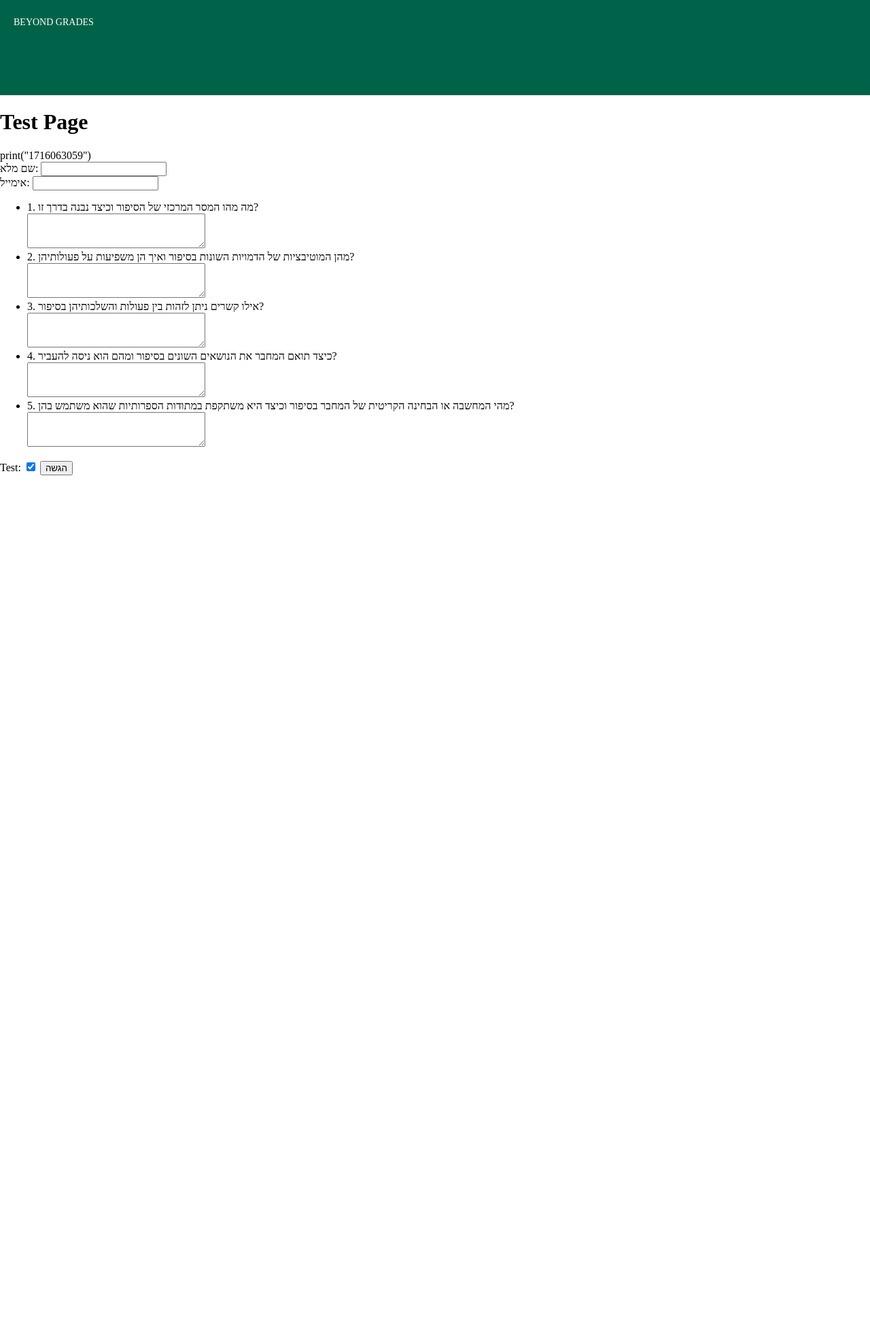
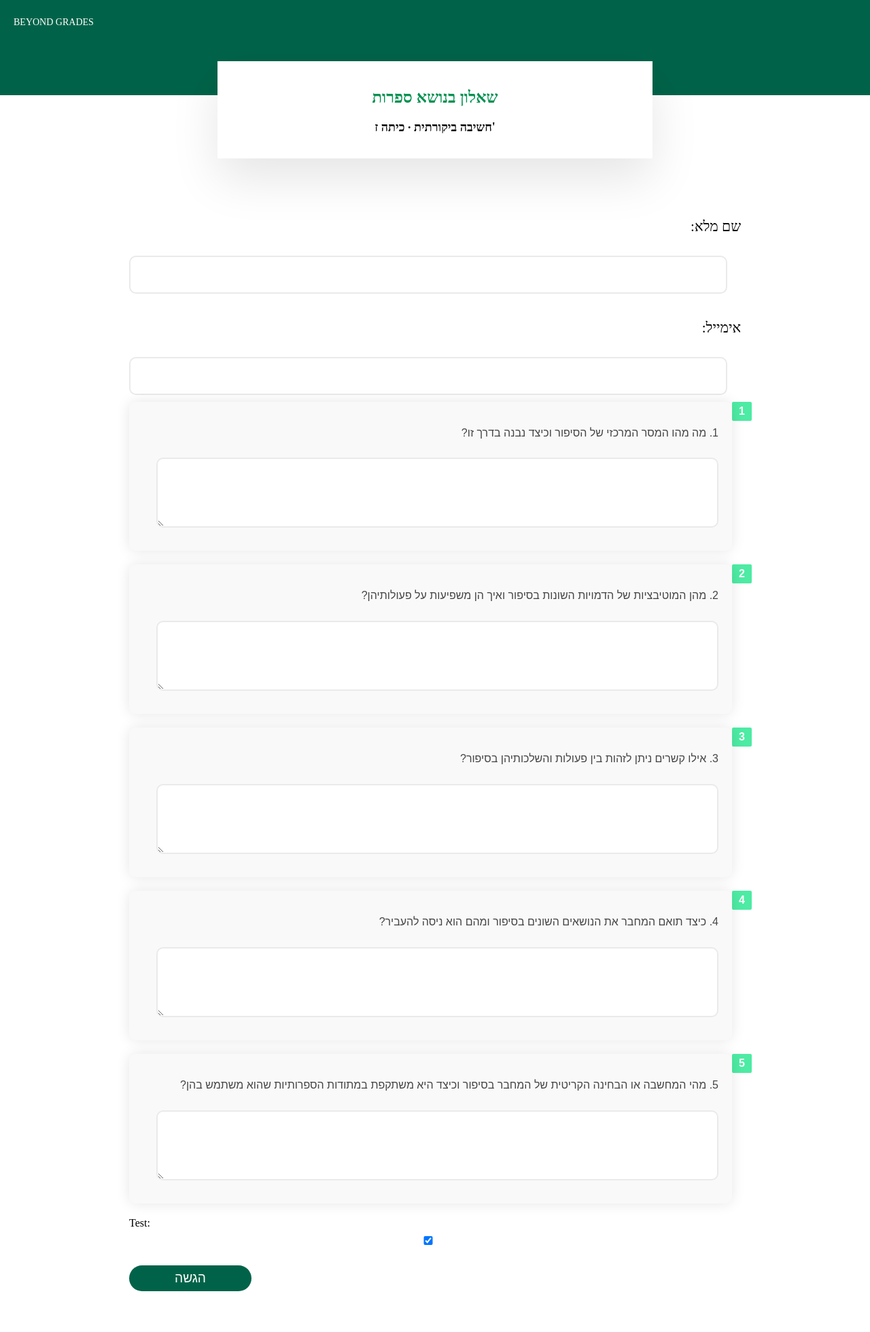
Before and after one commit to Beyond-Grades-AI/soft_skills, a Django app: page /web/test_page/1716063059/ in a window 1280 px wide. Shown: the whole page at 68% size. Before the commit the page ends 699 px from the top, so only its background shows below. Run offline with Django 5.2, Linux system fonts and the light colour scheme; data comes from the database, SQL or seed files in the repository; both versions use the stored data as it was after the commit.

Commit message:
test_page design

```diff
--- a/soft_skills/web/models.py
+++ b/soft_skills/web/models.py
@@ -12,6 +12,7 @@ class Test(models.Model):
     #creation_date = models.DateField(auto_now_add=True)  # Automatically set the creation date to the current date when the object is created
     teacher = models.ForeignKey('Teacher', related_name='tests', on_delete=models.CASCADE)  # Field to store the teacher
     #link = models.URLField(max_length=200, blank=True, null=True)  # Field to store the URL link for the test
+    grade = models.CharField(max_length=100)
 
     # class Meta:
     #      unique_together = ('title', 'teacher')  # Ensure unique combination of title and teacher
--- a/soft_skills/web/templates/test_page.html
+++ b/soft_skills/web/templates/test_page.html
@@ -1,7 +1,9 @@
-<!-- test_page.html -->
+{% extends 'base.html' %}
+{% block title %}
+Test Page
+{% endblock %}
 
-{% extends 'base.html' %}
-{%  block css %}
+{% block css %}
 <style>
     body {
         background-color: white;
@@ -13,6 +15,8 @@ body {
         width: 100%;
         padding: 70px 0;
         box-sizing: border-box;
+        text-align: center;
+        color: white;
     }
     .title-box {
         background-color: white;
@@ -21,48 +25,135 @@ body {
         border-radius: 0px;
         text-align: center;
         max-width: 600px;
-        margin: -50px auto 0 auto; /* Adjusted margin to move it down */
-        box-shadow: 0 30px 70px rgba(0, 0, 0, 0.1); /* Added shadow */
-    }
-    .title-container {
-        text-align: center;
-        margin-top: 50px; /* Adjust as needed */
-    }
-    .tests-container {
-        max-width: 800px;
-        margin: 0 auto;
-        padding: 20px;
-        background-color: #fff;
-        border-radius: 10px;
-        box-shadow: 0 0 20px rgba(0, 0, 0, 0.1);
+        margin: -50px auto 0 auto;
+        box-shadow: 0 30px 70px rgba(0, 0, 0, 0.1);
     }
     .header-text {
         position: absolute;
         top: 25px;
         left: 20px;
         color: white;
-            font-size: 14px; /* Adjust size as needed */
-        font-family: Arial Rounded MT Bold; /* Change to your preferred font */
-        {#font-weight: bold; /* Use 'normal' if you don't want it bold */#}
+        font-size: 14px;
+        font-family: Arial Rounded MT Bold;
+    }
+    .form-container {
+        max-width: 900px;
+        margin: 40px auto;
+        padding: 20px;
+        background-color: transparent;
+    }
+    .form-container h3,
+    .form-container h4 {
+        color: black;
+        text-align: right;
+        font-size: 21px;
+        font-weight: normal;
+        font-family: Noto Sans Hebrew New;
+        margin-bottom: 20px;
+        direction: rtl;
+
+    }
+    .form-container input[type="text"],
+    .form-container textarea,
+    .form-container input[type="checkbox"] {
+        width: calc(100% - 20px);
+        margin: 10px 0;
+        padding: 15px;
+        border: 2px solid #eaeaea;
+        border-radius: 10px;
+        box-sizing: border-box;
+        font-size: 1.2rem;
+        transition: border-color 0.3s ease;
+        direction: rtl;
+        text-align: right;
+    }
+    .form-container input[type="file"]:focus,
+    .form-container textarea:focus,
+    .form-container input[type="text"]:focus,
+    .form-container select:focus {
+        border-color: #007bff;
+        outline: none;
+    }
+    .form-container button {
+        width: 20%;
+        padding: 8px;
+        background-color: #006349;
+        color: #fff;
+        text-align: center;
+        border: none;
+        border-radius: 30px;
+        cursor: pointer;
+        transition: background-color 0.3s ease;
+        font-size: 1.2rem;
+        margin-top: 20px;
+    }
+    .form-container button:hover {
+        background-color: #004727;
+    }
+    .question-container {
+        display: flex;
+        align-items: flex-start;
+        margin-bottom: 20px;
+        direction: rtl;
+        text-align: right;
+    }
+    .vertical-line {
+        position: relative;
+        width: 3px;
+        background-color: #009150;
+        margin-left: 10px;
+    }
+    .vertical-line .question-number {
+        position: absolute;
+        left: -10px;
+        background-color: #4deba4;
+        color: white;
+        padding: 5px 10px;
+        border-radius: 2px;
+        font-family: 'Noto Sans Hebrew New', sans-serif;
+        font-size: 16px;
+        font-weight: bold;
+    }
+    .triangle-box {
+        background-color: #f9f9f9;
+        padding: 20px;
+        border-radius: 10px;
+        box-shadow: 0 0 20px rgba(0, 0, 0, 0.1);
+        position: relative;
+        flex-grow: 1;
+    }
+    .triangle-box .question-text {
+        font-family: 'Noto Sans Hebrew New', sans-serif;
+        font-size: 16px;
+        font-weight: 400;
+        line-height: 1.3;
+        color: #454545;
+        white-space: normal;
+    }
+    .triangle-box textarea {
+        width: calc(100% - 20px);
+        margin: 10px 0;
+        padding: 15px;
+        border: 2px solid #eaeaea;
+        border-radius: 10px;
+        box-sizing: border-box;
+        font-size: 1.2rem;
+        transition: border-color 0.3s ease;
+        direction: rtl;
+        text-align: right;
     }
 </style>
-{% endblock %}
-/* CSS styles */
-div {
-    margin-bottom: 10px; /* Add some margin between the input boxes */
-}
-
-
-{% block title %}
-Test Page
 {% endblock %}
 
 {% block content %}
 <div class="header">
     <div class="header-text">BEYOND GRADES</div>
 </div>
-    <h1>Test Page</h1>
-    print("{{ test.id }}")
+<div class="title-box">
+    <h2 style="font-size: 24px; color: #009150">שאלון בנושא {{ test.title }}</h2>
+    <h2 style="font-size: 18px; color: black">{{ skill }} ∙ כיתה {{ test.grade }}</h2>
+</div>
+<div class="form-container">
     <form method="post" action="{% url 'submit_answers' %}">
         {% csrf_token %}
         <input type="hidden" name="test_id" value="{{ test.id }}">
@@ -73,21 +164,32 @@ Test Page
         {% endif %}
 
         <div>
-            <label for="full_name">שם מלא:</label>
+            <h4>שם מלא:</h4>
             <input type="text" name="full_name" id="full_name" required>
         </div>
         <div>
-            <label for="email">אימייל:</label>
+            <h4>אימייל:</h4>
             <input type="text" name="email" id="email" required>
         </div>
-        <ul>
+
+
         {% for question in questions %}
-                <li>{{ question.text }}</li>
-                <textarea name="answer_{{ question.id }}" rows="3" cols="30"></textarea> <!-- Textarea for answering -->
+        <div class="question-container">
+            <div class="vertical-line">
+                <div class="question-number">{{ forloop.counter }}</div>
+            </div>
+            <div class="triangle-box">
+                <p class="question-text">{{ question.text }}</p>
+                <textarea name="answer_{{ question.id }}" rows="3" cols="30"></textarea>
+            </div>
+        </div>
         {% endfor %}
-        </ul>
+
+        <div>
             <label for="test">Test:</label>
             <input type="checkbox" name="test" id="test" checked>
+        </div>
         <button type="submit">הגשה</button>
     </form>
+</div>
 {% endblock %}
--- a/soft_skills/web/views.py
+++ b/soft_skills/web/views.py
@@ -126,7 +126,8 @@ def generate_link(request):
                     'teacher': teacher,
                     'title': test_title,
                     'subject': subject,
-                    'skill': skill
+                    'skill': skill,
+                    'grade': grade
                 }
             )
 
@@ -184,7 +185,7 @@ def test_page(request, test_id):
         questions = test.questions.all()  # Assuming a related_name of 'questions' in Test model
 
         if questions:
-            return render(request, 'test_page.html', {'questions': questions, 'test': test})
+            return render(request, 'test_page.html', {'questions': questions, 'test': test, 'grade': test.grade, 'skill': test.skill})
         else:
             return render(request, 'test_page.html', {'error_message': 'No questions found for this test.'})
     except Test.DoesNotExist:
```
Also changed, not shown: soft_skills/web/templates/teacher_screen.html (+0 -16 lines), soft_skills/db.sqlite3, soft_skills/web/migrations/0004_test_grade.py (added). Lines whose indentation alone changed are shown as unchanged.
